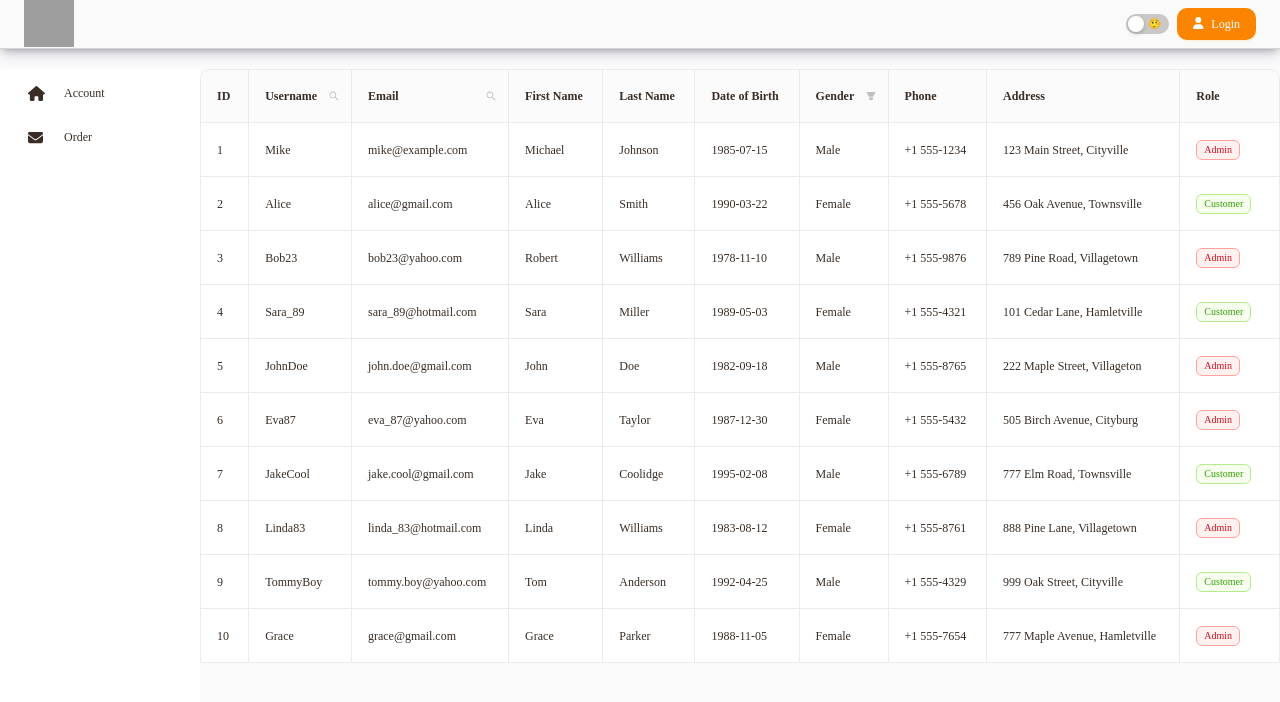
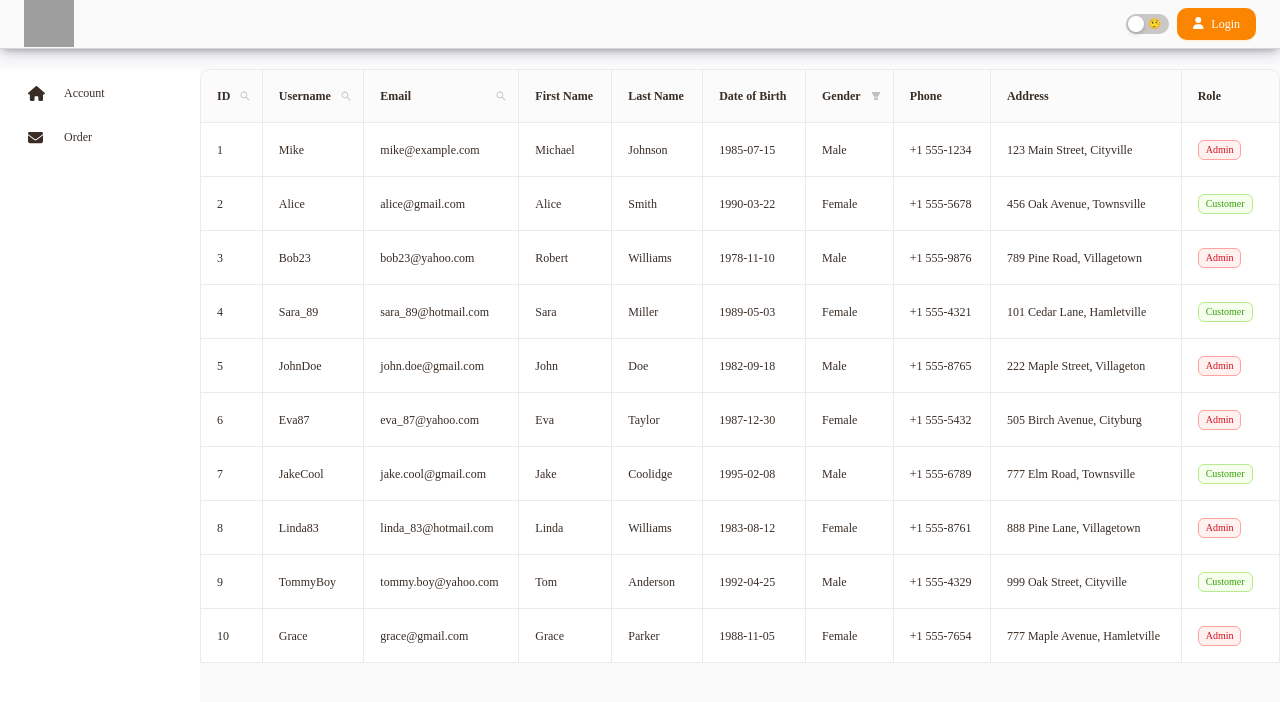
Before and after one commit to phuocAnonydev14/frontend_eProject_sem3, a Next.js app: page /admin/account in a window 1280 px wide. Shown: the top 702 px of the page. Built offline with nearby package versions, Linux system fonts and the light colour scheme; grey boxes are pictures that could not be loaded.

Commit message:
accountTable

```diff
--- a/src/app/admin/account/page.js
+++ b/src/app/admin/account/page.js
@@ -240,6 +240,7 @@ export default function AccountPage() {
             title: 'ID',
             dataIndex: 'id',
             key: 'id',
+            ...getColumnSearchProps('username'),
           },
           {
             title: 'Username',
```
